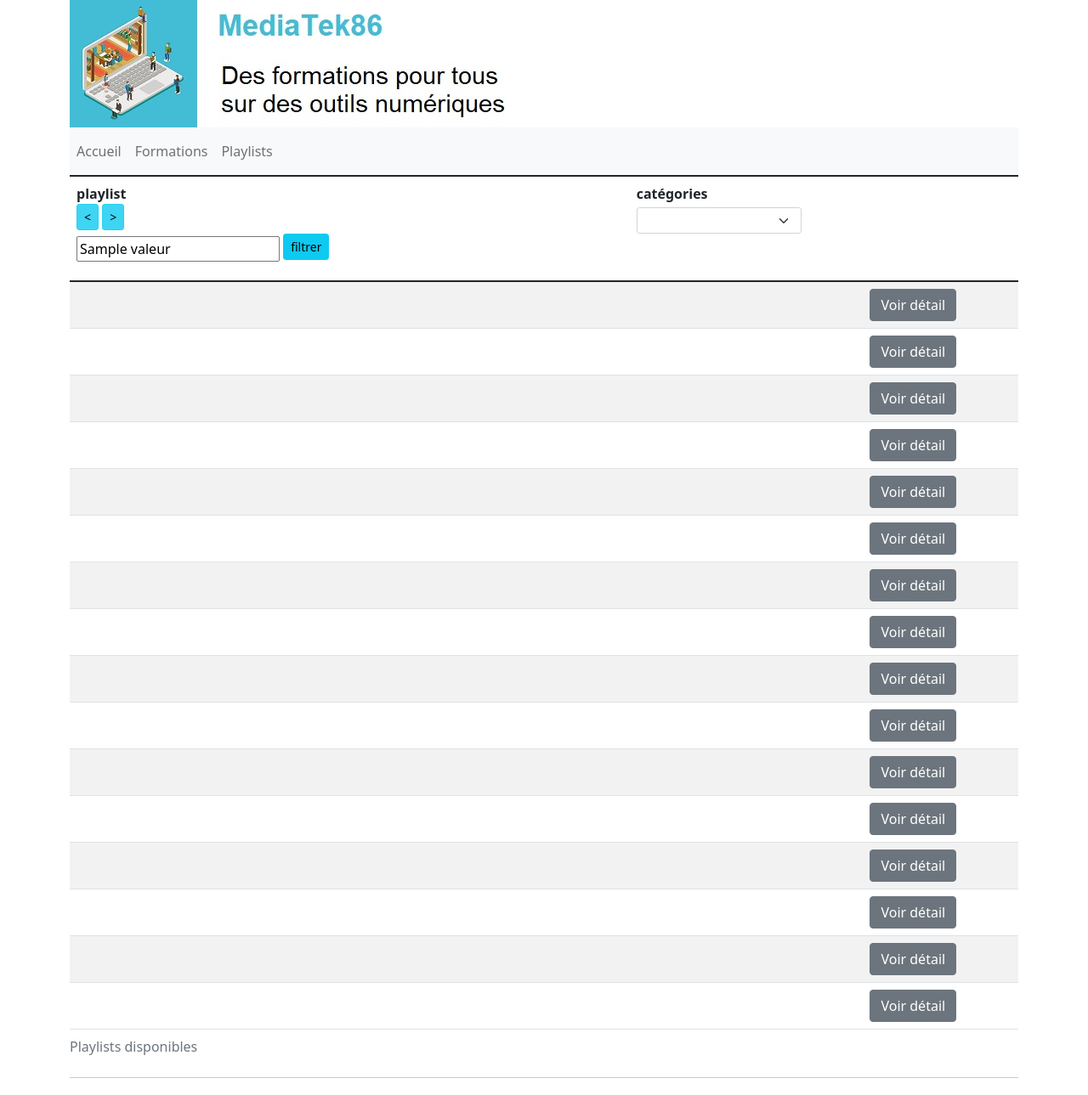
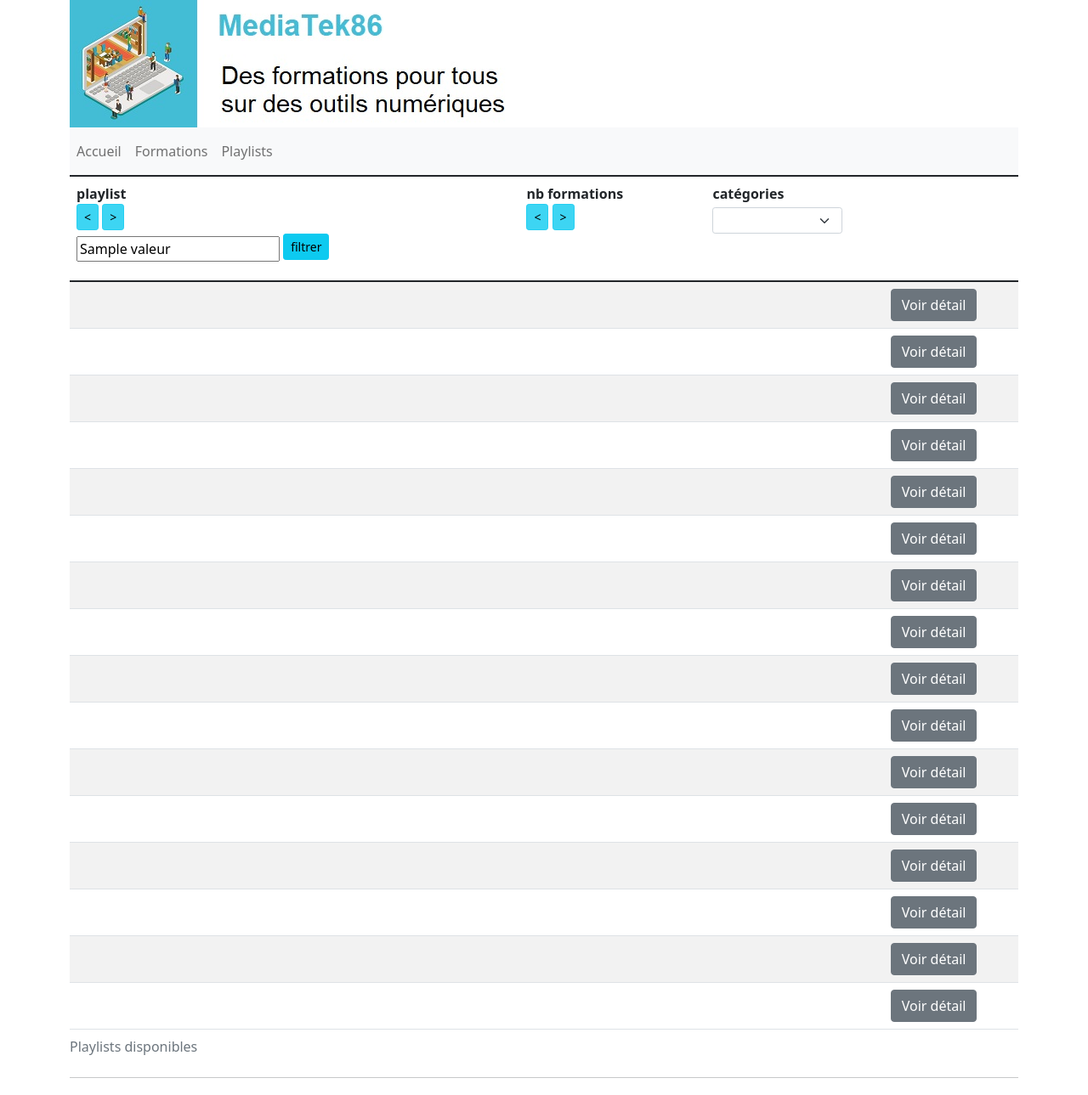
Before and after one commit to JKerboeuf/mediatekformation, a Symfony app: template templates/pages/playlists.html.twig in a window 1280 px wide. Shown: the top 1289 px of the page at 85% size. Run offline with Twig, Linux system fonts and the light colour scheme; the template is opened without the code that fills it: most values are stand-ins (such as "Sample title", 1, 10 or a date in 2020); lists and menus that the app fills with data are empty; some libraries are stand-ins or nearby versions.

Commit message:
E3 - Ajout de la colonne du nombre de formations des playlists

```diff
--- a/templates/pages/playlists.html.twig
+++ b/templates/pages/playlists.html.twig
@@ -16,6 +16,11 @@
                             <button type="submit" class="btn btn-info mb-2 btn-sm">filtrer</button>
                         </div>
                     </form>
+                </th>
+                <th class="text-left align-top" scope="col">
+                    nb formations<br>
+                    <a href="{{ path('playlists.sort', {champ:'formations', ordre:'ASC'}) }}" class="btn btn-info btn-sm active" role="button" aria-pressed="true"><</a>
+                    <a href="{{ path('playlists.sort', {champ:'formations', ordre:'DESC'}) }}" class="btn btn-info btn-sm active" role="button" aria-pressed="true">></a>
                 </th>
                 <th class="text-left align-top" scope="col">
                     catégories
@@ -48,6 +53,9 @@
                                 {{ playlists[k].name }}
                             </h5>
                         </td>
+						<td>
+							{{ playlists[k].getFormations().count }}
+						</td>
                         <td class="text-left">
                             {% set categories = playlists[k].categoriesplaylist %}
                             {% if categories|length > 0  %}
```
